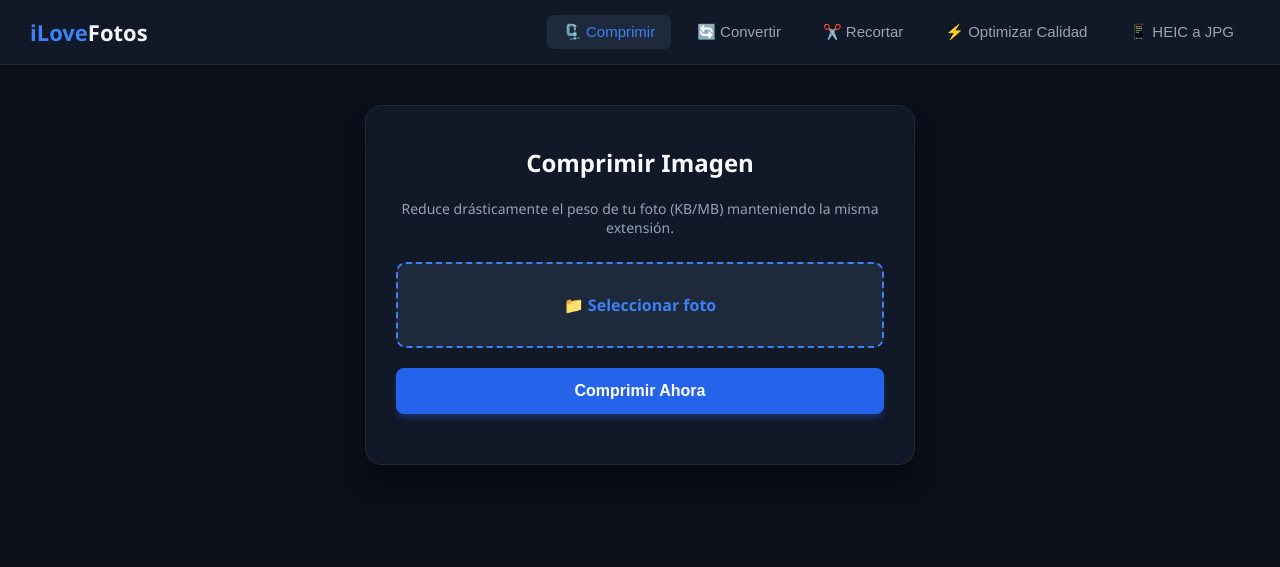
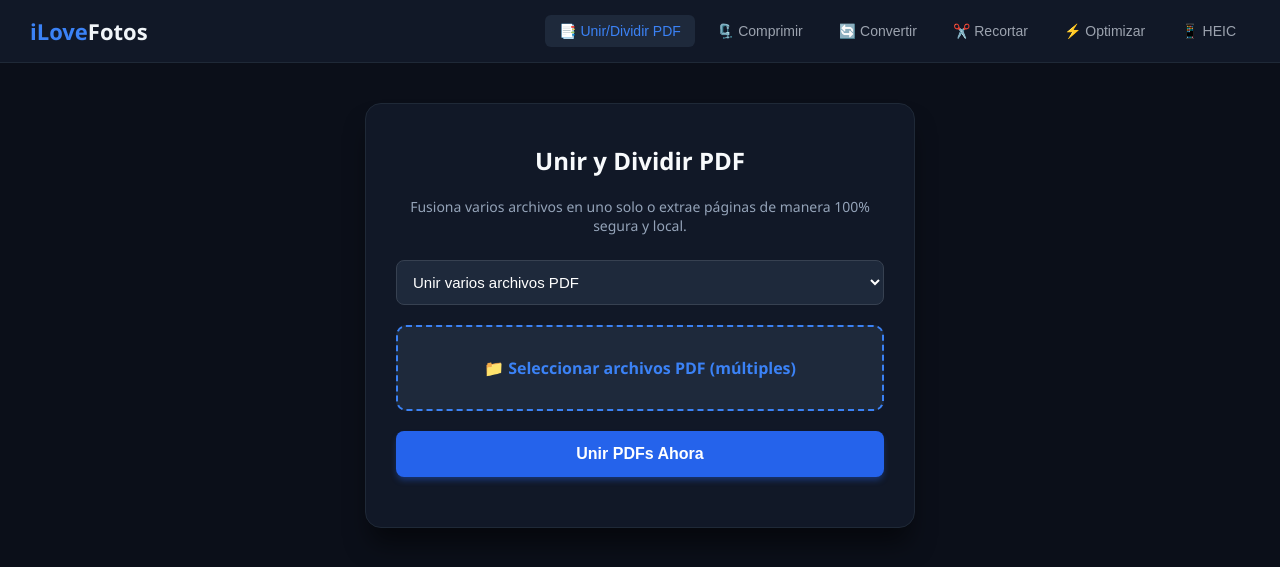
Before and after one commit to sebastianbarrazab-debug/mi-mejorador-de-fotos, a Flask app: page / in a window 1280 px wide. Shown: the top 567 px of the page. Run offline with Flask 3, Linux system fonts and the light colour scheme; some libraries are stand-ins or nearby versions.

Commit message:
Update index.html

```diff
--- a/templates/index.html
+++ b/templates/index.html
@@ -3,12 +3,13 @@
 <head>
     <meta charset="UTF-8">
     <meta name="viewport" content="width=device-width, initial-scale=1.0">
-    <title>iLoveFotos - Herramientas de Imagen Online Gratis</title>
-    <meta name="description" content="Comprime, recorta, mejora la calidad y convierte tus fotos online y gratis.">
+    <title>iLoveFotos - Herramientas de Imagen y PDF Online Gratis</title>
+    <meta name="description" content="Comprime, recorta, une PDFs, convierte archivos HEIC y optimiza tus documentos online y gratis.">
 
     <!-- LIBRERÍAS EXTERNAS (Client-Side) -->
     <script src="https://cdn.jsdelivr.net/npm/heic2any@0.0.4/dist/heic2any.min.js"></script>
     <script src="https://cdn.jsdelivr.net/npm/browser-image-compression@2.0.2/dist/browser-image-compression.js"></script>
+    <script src="https://cdn.jsdelivr.net/npm/pdf-lib@1.17.1/dist/pdf-lib.min.js"></script>
 
     <!-- Cropper.js para Recortes -->
     <link rel="stylesheet" href="https://cdnjs.cloudflare.com/ajax/libs/cropperjs/1.5.13/cropper.min.css">
@@ -19,8 +20,8 @@
         .navbar { background: #111827; padding: 15px 30px; display: flex; justify-content: center; align-items: center; border-bottom: 1px solid #1f2937; flex-wrap: wrap; gap: 15px; }
         .logo { font-size: 22px; font-weight: bold; color: #3b82f6; text-decoration: none; margin-right: auto; }
         .logo span { color: #f1f5f9; }
-        .nav-links { display: flex; gap: 10px; flex-wrap: wrap; justify-content: center; }
-        .nav-links button { background: transparent; color: #9ca3af; border: none; font-size: 15px; cursor: pointer; padding: 8px 16px; border-radius: 6px; font-weight: 500; transition: 0.2s; }
+        .nav-links { display: flex; gap: 8px; flex-wrap: wrap; justify-content: center; }
+        .nav-links button { background: transparent; color: #9ca3af; border: none; font-size: 14px; cursor: pointer; padding: 8px 14px; border-radius: 6px; font-weight: 500; transition: 0.2s; }
         .nav-links button.active, .nav-links button:hover { color: #3b82f6; background: #1e293b; }
 
         .container { padding: 40px 20px; display: flex; flex-direction: column; align-items: center; }
@@ -41,7 +42,6 @@
         .btn-action:hover { background: #1d4ed8; }
         .btn-action:disabled { background: #4b5563; cursor: not-allowed; box-shadow: none; }
 
-        /* Contenedor del Cropper */
         .img-container { width: 100%; max-height: 400px; margin-bottom: 20px; display: none; background: #000; border-radius: 8px; overflow: hidden; }
         .img-container img { max-width: 100%; display: block; }
 
@@ -55,18 +55,48 @@
     <nav class="navbar">
         <a href="#" class="logo">iLove<span>Fotos</span></a>
         <div class="nav-links">
-            <button id="nav-comprimir" class="active" onclick="switchTab('comprimir')">🗜️ Comprimir</button>
+            <button id="nav-pdf" class="active" onclick="switchTab('pdf')">📑 Unir/Dividir PDF</button>
+            <button id="nav-comprimir" onclick="switchTab('comprimir')">🗜️ Comprimir</button>
             <button id="nav-convertir" onclick="switchTab('convertir')">🔄 Convertir</button>
             <button id="nav-recortar" onclick="switchTab('recortar')">✂️ Recortar</button>
-            <button id="nav-mejorar" onclick="switchTab('mejorar')">⚡ Optimizar Calidad</button>
-            <button id="nav-heic" onclick="switchTab('heic')">📱 HEIC a JPG</button>
+            <button id="nav-mejorar" onclick="switchTab('mejorar')">⚡ Optimizar</button>
+            <button id="nav-heic" onclick="switchTab('heic')">📱 HEIC</button>
         </div>
     </nav>
 
     <div class="container">
 
+        <!-- HERRAMIENTA NUEVA: UNIR Y DIVIDIR PDF (CLIENTE) -->
+        <div id="tab-pdf" class="tab-content active">
+            <div class="card">
+                <h2>Unir y Dividir PDF</h2>
+                <p>Fusiona varios archivos en uno solo o extrae páginas de manera 100% segura y local.</p>
+
+                <select id="modo-pdf" class="selector-formato" onchange="cambiarModoPdf()">
+                    <option value="unir">Unir varios archivos PDF</option>
+                    <option value="dividir">Extraer una página de un PDF</option>
+                </select>
+
+                <!-- Sub-sección Unir -->
+                <div id="seccion-unir">
+                    <label for="input-unir-pdf" class="file-label" id="label-unir-pdf">📁 Seleccionar archivos PDF (múltiples)</label>
+                    <input type="file" id="input-unir-pdf" accept="application/pdf" multiple onchange="updateLabelPdf('unir')">
+                    <button class="btn-action" onclick="procesarUnirPdf()">Unir PDFs Ahora</button>
+                </div>
+
+                <!-- Sub-sección Dividir -->
+                <div id="seccion-dividir" style="display: none;">
+                    <label for="input-dividir-pdf" class="file-label" id="label-dividir-pdf">📁 Seleccionar archivo PDF</label>
+                    <input type="file" id="input-dividir-pdf" accept="application/pdf" onchange="updateLabelPdf('dividir')">
+                    <p style="margin: 10px 0 5px; font-size: 13px; color: #94a3b8; text-align: left;">Número de página a extraer:</p>
+                    <input type="number" id="input-pagina-pdf" value="1" min="1" style="width: 100%; padding: 12px; margin-bottom: 20px; border-radius: 8px; background: #1e293b; color: white; border: 1px solid #374151; box-sizing: border-box; font-size: 15px;">
+                    <button class="btn-action" onclick="procesarDividirPdf()">Extraer Página Ahora</button>
+                </div>
+            </div>
+        </div>
+
         <!-- HERRAMIENTA 1: COMPRIMIR -->
-        <div id="tab-comprimir" class="tab-content active">
+        <div id="tab-comprimir" class="tab-content">
             <div class="card">
                 <h2>Comprimir Imagen</h2>
                 <p>Reduce drásticamente el peso de tu foto (KB/MB) manteniendo la misma extensión.</p>
@@ -92,19 +122,16 @@
             </div>
         </div>
 
-        <!-- HERRAMIENTA 3: RECORTAR (CROPPER) -->
+        <!-- HERRAMIENTA 3: RECORTAR -->
         <div id="tab-recortar" class="tab-content">
             <div class="card">
                 <h2>Recortar Imagen</h2>
                 <p>Ajusta las dimensiones, corta bordes o centra el objetivo de tu fotografía.</p>
                 <label for="input-recortar" class="file-label" id="label-recortar">📁 Seleccionar foto</label>
                 <input type="file" id="input-recortar" accept="image/*" onchange="prepararRecortar(event)">
-
-                <!-- Contenedor dinámico del lienzo de recorte -->
                 <div class="img-container" id="cropper-container">
                     <img id="cropper-image" src="">
                 </div>
-
                 <button class="btn-action" id="btn-recortar" style="display:none;" onclick="procesarRecorte()">Recortar y Descargar</button>
             </div>
         </div>
@@ -146,7 +173,7 @@
         let blobDescargaLocal = null;
         let urlDescargaServidor = "";
         let extensionDescargaLocal = "jpg";
-        let cropperInstance = null; // Variable global para la instancia de Cropper.js
+        let cropperInstance = null;
 
         function switchTab(tab) {
             document.querySelectorAll('.tab-content').forEach(el => el.classList.remove('active'));
@@ -166,7 +193,96 @@
             }
         }
 
-        // --- 1. COMPRIMIR ---
+        // --- FUNCIONES DE PDF ---
+        function cambiarModoPdf() {
+            let modo = document.getElementById('modo-pdf').value;
+            if (modo === 'unir') {
+                document.getElementById('seccion-unir').style.display = 'block';
+                document.getElementById('seccion-dividir').style.display = 'none';
+            } else {
+                document.getElementById('seccion-unir').style.display = 'none';
+                document.getElementById('seccion-dividir').style.display = 'block';
+            }
+        }
+
+        function updateLabelPdf(tipo) {
+            let input = document.getElementById(`input-${tipo}-pdf`);
+            let label = document.getElementById(`label-${tipo}-pdf`);
+            if (input && input.files && input.files.length > 0) {
+                if (tipo === 'unir') {
+                    label.innerText = `✅ ${input.files.length} archivos PDF seleccionados`;
+                } else {
+                    label.innerText = "✅ Archivo seleccionado: " + input.files[0].name;
+                }
+                label.style.borderColor = "#34d399";
+                label.style.color = "#34d399";
+            }
+        }
+
+        async function procesarUnirPdf() {
+            let input = document.getElementById('input-unir-pdf');
+            if (!input.files || input.files.length < 2) {
+                return alert("Por favor, selecciona al menos 2 archivos PDF para unir.");
+            }
+
+            try {
+                const mergedPdf = await PDFLib.PDFDocument.create();
+                for (let i = 0; i < input.files.length; i++) {
+                    let fileArrayBuffer = await input.files[i].arrayBuffer();
+                    let pdfDoc = await PDFLib.PDFDocument.load(fileArrayBuffer);
+                    let copiedPages = await mergedPdf.copyPages(pdfDoc, pdfDoc.getPageIndices());
+                    copiedPages.forEach((page) => mergedPdf.addPage(page));
+                }
+
+                let pdfBytes = await mergedPdf.save();
+                blobDescargaLocal = new Blob([pdfBytes], { type: 'application/pdf' });
+                urlDescargaServidor = "";
+                extensionDescargaLocal = "pdf";
+
+                document.getElementById('texto-estado').innerText = "¡PDFs unidos con éxito!";
+                document.getElementById('seccion-anuncio').style.display = 'block';
+                arrancarTemporizadorAnuncio();
+            } catch (error) {
+                console.error(error);
+                alert("Error al unir los archivos PDF.");
+            }
+        }
+
+        async function procesarDividirPdf() {
+            let input = document.getElementById('input-dividir-pdf');
+            if (!input.files || !input.files[0]) {
+                return alert("Por favor, selecciona un archivo PDF.");
+            }
+
+            let paginaNum = parseInt(document.getElementById('input-pagina-pdf').value) - 1;
+
+            try {
+                let fileArrayBuffer = await input.files[0].arrayBuffer();
+                let pdfDoc = await PDFLib.PDFDocument.load(fileArrayBuffer);
+
+                if (paginaNum < 0 || paginaNum >= pdfDoc.getPageCount()) {
+                    return alert(`El PDF tiene ${pdfDoc.getPageCount()} páginas. Elige un número válido.`);
+                }
+
+                const subPdf = await PDFLib.PDFDocument.create();
+                let [copiedPage] = await subPdf.copyPages(pdfDoc, [paginaNum]);
+                subPdf.addPage(copiedPage);
+
+                let pdfBytes = await subPdf.save();
+                blobDescargaLocal = new Blob([pdfBytes], { type: 'application/pdf' });
+                urlDescargaServidor = "";
+                extensionDescargaLocal = "pdf";
+
+                document.getElementById('texto-estado').innerText = `¡Página ${paginaNum + 1} extraída con éxito!`;
+                document.getElementById('seccion-anuncio').style.display = 'block';
+                arrancarTemporizadorAnuncio();
+            } catch (error) {
+                console.error(error);
+                alert("Error al extraer la página del PDF.");
+            }
+        }
+
+        // --- COMPRIMIR ---
         async function procesarCompresion() {
             let inputElement = document.getElementById('input-comprimir');
             if (!inputElement || !inputElement.files || !inputElement.files[0]) return alert("Selecciona una foto.");
@@ -175,8 +291,7 @@
             let boton = document.getElementById('btn-comprimir');
             boton.innerText = "⏳ Comprimiendo...";
             boton.disabled = true;
-
-            extensionDescargaLocal = archivo.name.split('.').pop(); // Mantener extensión original
+            extensionDescargaLocal = archivo.name.split('.').pop();
 
             try {
                 blobDescargaLocal = await imageCompression(archivo, { maxSizeMB: 0.8, useWebWorker: true });
@@ -193,7 +308,7 @@
             }
         }
 
-        // --- 2. CONVERTIR FORMATO ---
+        // --- CONVERTIR FORMATO ---
         async function procesarConversion() {
             let inputElement = document.getElementById('input-convertir');
             if (!inputElement || !inputElement.files || !inputElement.files[0]) return alert("Selecciona una foto.");
@@ -202,16 +317,10 @@
             let boton = document.getElementById('btn-convertir');
             boton.innerText = "⏳ Convirtiendo...";
             boton.disabled = true;
-
             extensionDescargaLocal = formato === 'image/png' ? 'png' : (formato === 'image/webp' ? 'webp' : 'jpg');
 
             try {
-                // Forzar la conversión de tipo sin comprimir agresivamente
-                blobDescargaLocal = await imageCompression(inputElement.files[0], {
-                    maxSizeMB: 5,
-                    useWebWorker: true,
-                    fileType: formato
-                });
+                blobDescargaLocal = await imageCompression(inputElement.files[0], { maxSizeMB: 5, useWebWorker: true, fileType: formato });
                 urlDescargaServidor = "";
                 document.getElementById('texto-estado').innerText = `¡Convertido a ${extensionDescargaLocal.toUpperCase()}!`;
                 document.getElementById('seccion-anuncio').style.display = 'block';
@@ -224,7 +333,7 @@
             }
         }
 
-        // --- 3. RECORTAR (CROPPER.JS) ---
+        // --- RECORTAR ---
         function prepararRecortar(event) {
             updateLabel('recortar');
             let input = event.target;
@@ -236,14 +345,8 @@
                     document.getElementById('cropper-container').style.display = 'block';
                     document.getElementById('btn-recortar').style.display = 'block';
 
-                    // Destruir instancia previa si existe para evitar solapamientos
                     if (cropperInstance) cropperInstance.destroy();
-
-                    cropperInstance = new Cropper(imagenCropper, {
-                        viewMode: 2, // Restringe el recorte dentro de los límites de la imagen
-                        autoCropArea: 0.8,
-                        responsive: true
-                    });
+                    cropperInstance = new Cropper(imagenCropper, { viewMode: 2, autoCropArea: 0.8, responsive: true });
                 };
                 reader.readAsDataURL(input.files[0]);
             }
@@ -252,27 +355,23 @@
         function procesarRecorte() {
             if (!cropperInstance) return;
             let canvas = cropperInstance.getCroppedCanvas();
-
-            // Convertir el canvas a un archivo descargable
             canvas.toBlob((blob) => {
                 blobDescargaLocal = blob;
                 urlDescargaServidor = "";
-                extensionDescargaLocal = "png"; // PNG asegura que no haya pérdida en el recorte
-
+                extensionDescargaLocal = "png";
                 document.getElementById('texto-estado').innerText = "¡Recorte aplicado con éxito!";
                 document.getElementById('seccion-anuncio').style.display = 'block';
                 arrancarTemporizadorAnuncio();
             }, 'image/png');
         }
 
-        // --- 4. MEJORAR (SERVIDOR) ---
+        // --- MEJORAR (SERVIDOR) ---
         async function procesarMejora() {
             let inputElement = document.getElementById('input-mejorar');
             if (!inputElement || !inputElement.files || !inputElement.files[0]) return alert("Selecciona una foto.");
 
             let data = new FormData();
             data.append("foto", inputElement.files[0]);
-
             document.getElementById('texto-estado').innerText = "Procesando en el servidor...";
             document.getElementById('seccion-anuncio').style.display = 'block';
 
@@ -282,6 +381,7 @@
                 if (json.descarga_url) {
                     urlDescargaServidor = json.descarga_url;
                     blobDescargaLocal = null;
+                    extensionDescargaLocal = "jpg";
                     arrancarTemporizadorAnuncio();
                 } else {
                     alert("Error en el servidor.");
@@ -291,7 +391,7 @@
             }
         }
 
-        // --- 5. HEIC A JPG ---
+        // --- HEIC A JPG ---
         async function procesarHeicWasm() {
             let inputElement = document.getElementById('input-heic');
             if (!inputElement || !inputElement.files || !inputElement.files[0]) return alert("Selecciona un .heic");
@@ -322,8 +422,6 @@
             let btnDescargar = document.getElementById('btn-descargar');
             btnDescargar.disabled = true;
             btnDescargar.innerText = `Espera ${segundos}s...`;
-
-            // Scroll automático a la zona de descarga/anuncios
             document.getElementById('seccion-anuncio').scrollIntoView({ behavior: 'smooth' });
 
             let timer = setInterval(() => {
```
